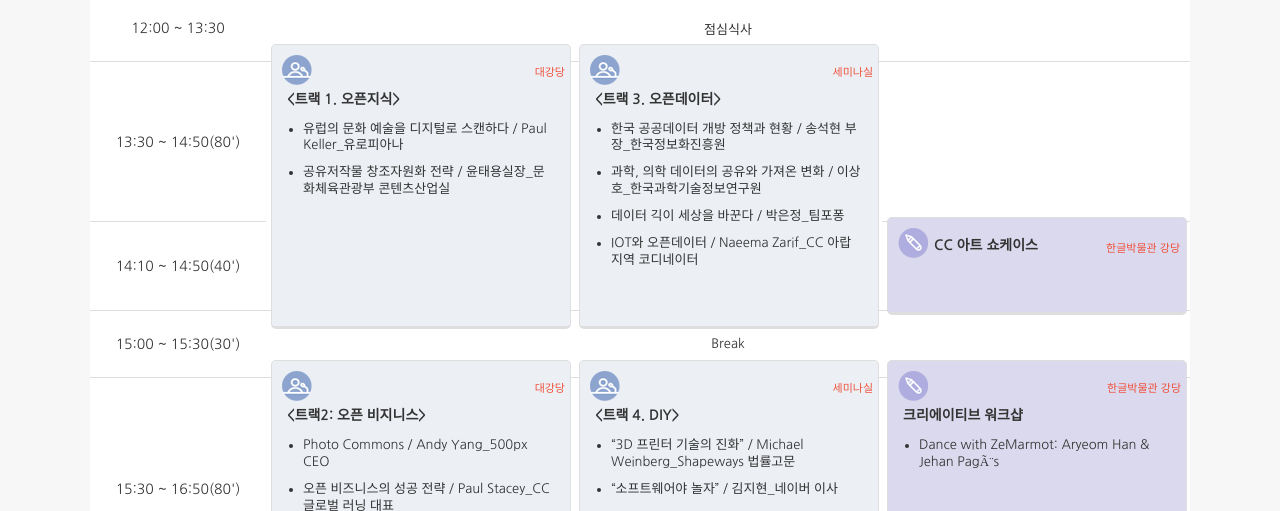
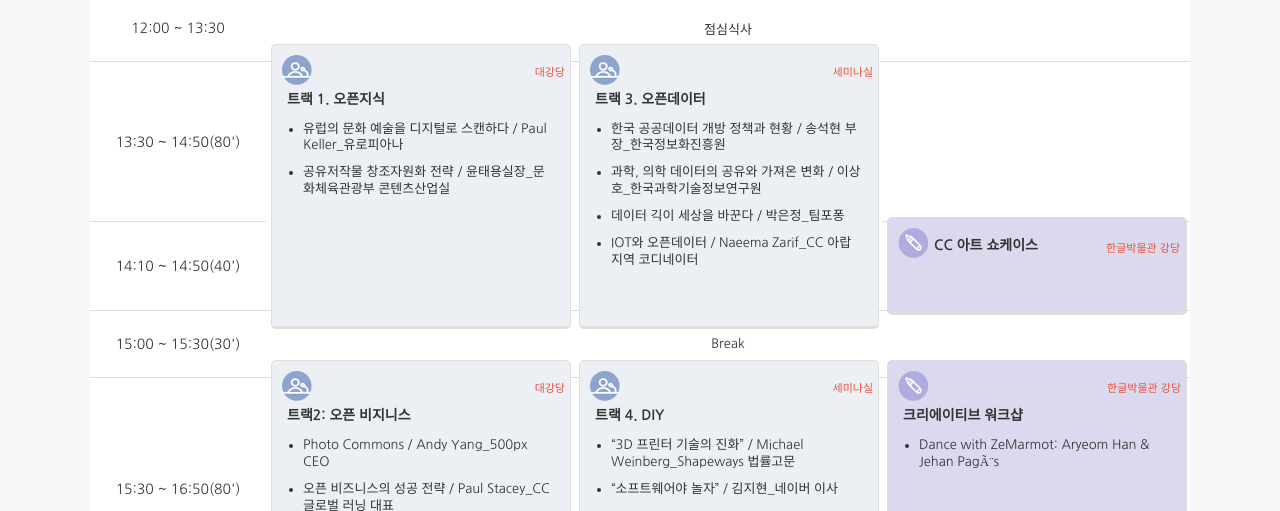
Before and after one commit to creativecommonskorea/2015-global-summit, a Jekyll site: the page built from programs.html, in a window 1280 px wide. Shown: the part 1118-1629 px from the top of the page. Built offline with Jekyll 4.4.1, drawn with Linux system fonts in a browser that asks for light colours; nearby versions of some CDN libraries.

Commit message:
트랙 부분 수정

```diff
--- a/_includes/day15_detail.html
+++ b/_includes/day15_detail.html
@@ -79,7 +79,7 @@
                 <td style="width: 28%;" rowspan="2">
                     <div class="whiteblue_light left corner_all">
                         <div class="location">대강당</div>
-                        <span class="h2">&lt;트랙 1. 오픈지식&gt;</span>
+                        <span class="h2">트랙 1. 오픈지식</span>
                         <ul>
                             <li>유럽의 문화 예술을 디지털로 스캔하다 / Paul Keller_유로피아나</li>
                             <li>공유저작물 창조자원화 전략 / 윤태용실장_문화체육관광부 콘텐츠산업실</li>
@@ -89,7 +89,7 @@
                 <td style="width: 28%;" rowspan="2">
                     <div class="whiteblue_light left corner_all">
                         <div class="location">세미나실</div>
-                        <span class="h2">&lt;트랙 3. 오픈데이터&gt;</span>
+                        <span class="h2">트랙 3. 오픈데이터</span>
                         <ul>
                             <li>한국 공공데이터 개방 정책과 현황 / 송석현 부장_한국정보화진흥원</li>
                             <li>과학, 의학 데이터의 공유와 가져온 변화 / 이상호_한국과학기술정보연구원</li>
@@ -118,7 +118,7 @@
                 <td width="28%">
                     <div class="whiteblue_light left corner_all">
                         <div class="location">대강당</div>
-                        <span class="h2">&lt;트랙2: 오픈 비지니스&gt;</span>
+                        <span class="h2">트랙2: 오픈 비지니스</span>
                         <ul>
                             <li>Photo Commons / Andy Yang_500px CEO</li>
                             <li>오픈 비즈니스의 성공 전략 / Paul Stacey_CC 글로벌 러닝 대표</li>
@@ -129,7 +129,7 @@
                 <td width="28%">
                     <div class="whiteblue_light left corner_all">
                         <div class="location">세미나실</div>
-                        <span class="h2">&lt;트랙 4. DIY&gt;</span>
+                        <span class="h2">트랙 4. DIY</span>
                         <ul>
                             <li>“3D 프린터 기술의 진화” / Michael Weinberg_Shapeways 법률고문</li>
                             <li>“소프트웨어야 놀자” / 김지현_네이버 이사</li>
```
